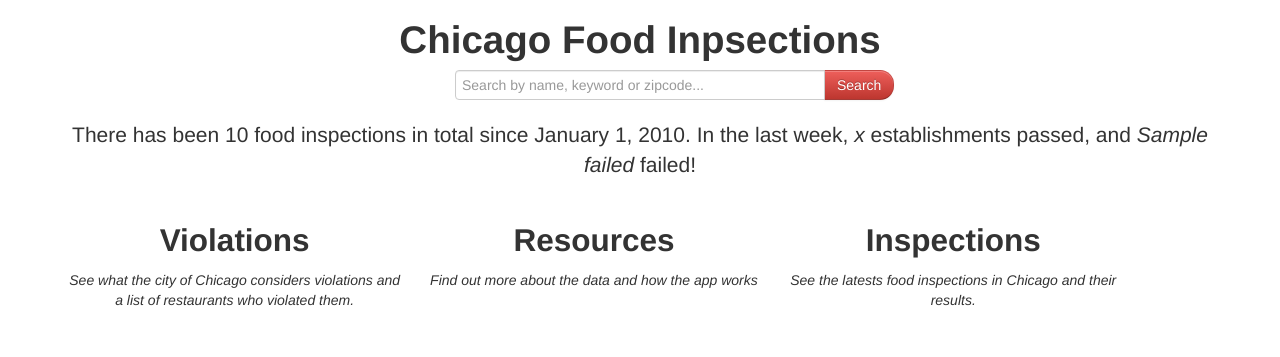
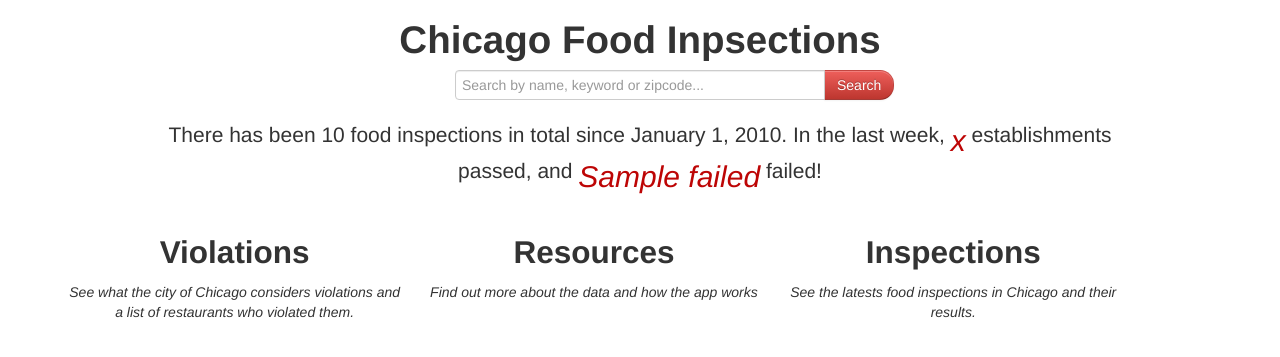
Before and after one commit to vivelohoy/foodinspections, a Flask app: template inspections/templates/home/home.html in a window 1280 px wide. Shown: the top 357 px of the page. Run offline with Flask 2, Linux system fonts and the light colour scheme; the template is opened without the code that fills it: most values are stand-ins (such as "Sample title", 1, 10 or a date in 2020).

Commit message:
New links on home page

```diff
--- a/inspections/static/css/style.css
+++ b/inspections/static/css/style.css
@@ -179,3 +179,17 @@ only screen and (max-width: 760px),
 a.title-link {
     color: #2D2D2D;
 }
+
+i.icon-right{
+    float: right;
+}
+i.i-icon{
+    font-size: 30px;
+    vertical-align: -30%;
+}
+
+#home-p {
+    width: 85%;
+    margin-left: auto;
+    margin-right: auto;
+}
--- a/inspections/templates/home/home.html
+++ b/inspections/templates/home/home.html
@@ -16,7 +16,9 @@
             </div>
         </div>
     </form>
-     <p class="lead">There has been {{ total }} food inspections in total since January 1, 2010. In the last week, <i>{{ passed }}</i> establishments passed, <i>{##}</i> and <i>{{ failed }}</i> failed!</p>
+    <div id="home-p">
+     <p class="lead">There has been {{ total }} food inspections in total since January 1, 2010. In the last week, <a href="/inspections#passed"><i class="i-icon">{{ passed }}</i></a> establishments passed, and <a href="inspections#failed"><i class="i-icon">{{ failed }}</i></a> failed!</p>
+     </div>
 
 </div>
 
--- a/inspections/templates/macros.html
+++ b/inspections/templates/macros.html
@@ -14,7 +14,8 @@
                     background-image: -moz-linear-gradient(81% 82% 270deg,#FFFFFF, #FF7E29);
                   {% endif %}
               ">
-            <a class="accordion-toggle title-link" data-toggle="collapse" data-parent="#accordion{{i}}" href="#collapse{{i}}">{{ inspection.inspection_date|replace('00:00:00', '') }}</a>
+            <a class="accordion-toggle title-link" data-toggle="collapse" data-parent="#accordion{{i}}" href="#collapse{{i}}">{{ inspection.inspection_date|replace('00:00:00', '') }} <i class="icon-arrow-down icon-right"></i>
+</a>
           </div>
         </div>
         <div id="collapse{{i}}" class="accordion-body collapse {% if i == 1 %}in{% endif %}">
@@ -45,7 +46,7 @@
   <div class="accordion-group">
     <div class="accordion-heading">
       <a class="accordion-toggle title-link" data-toggle="collapse" data-parent="#accordion{{i}}" href="#collapseComments{{i}}">
-        Comments
+        Comments<i class="icon-arrow-down icon-right"></i>
       </a>
     </div>
     <div id="collapseComments{{i}}" class="accordion-body collapse{% if i == 1 %}in{% endif %}">
```
Also changed, not shown: 5 other files.
